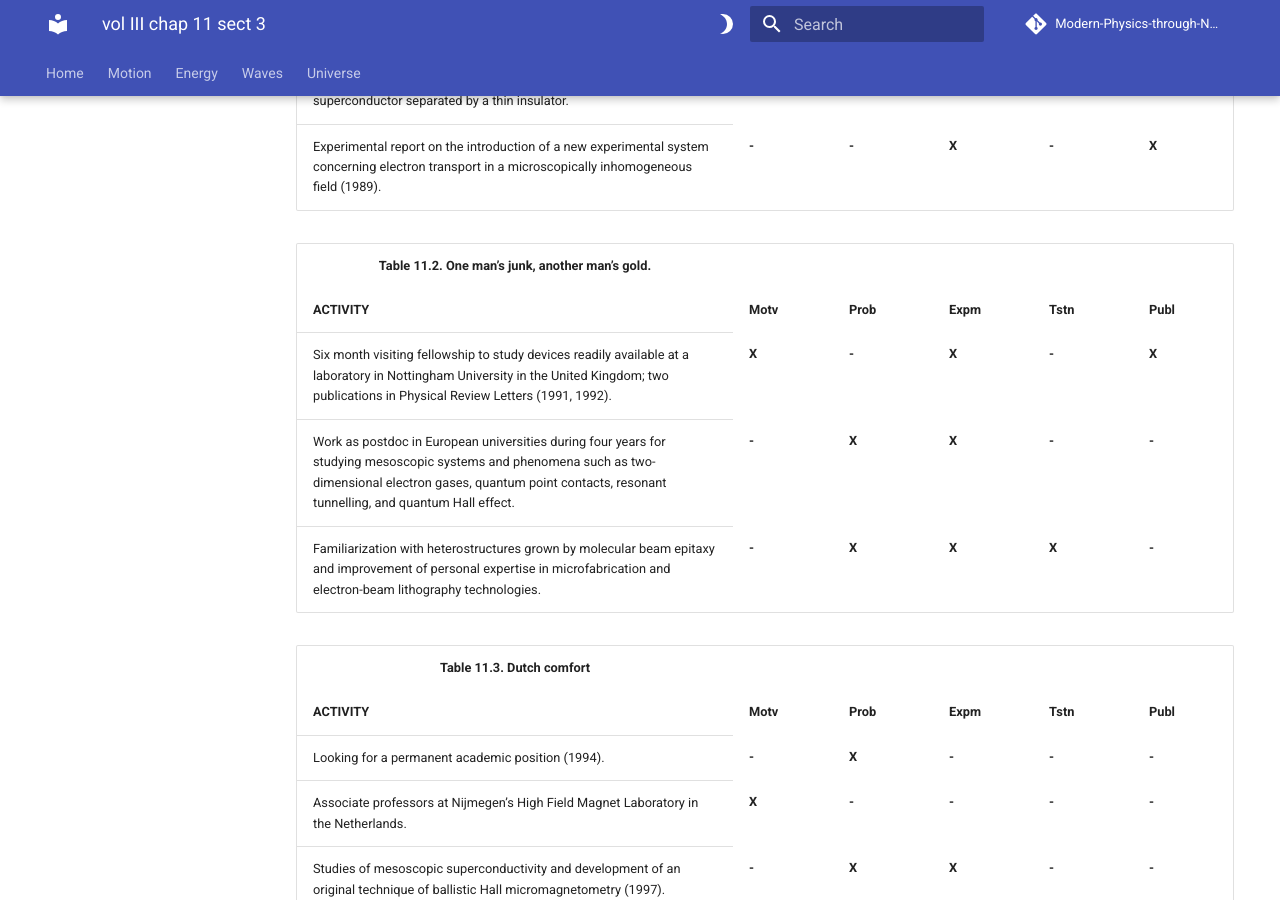
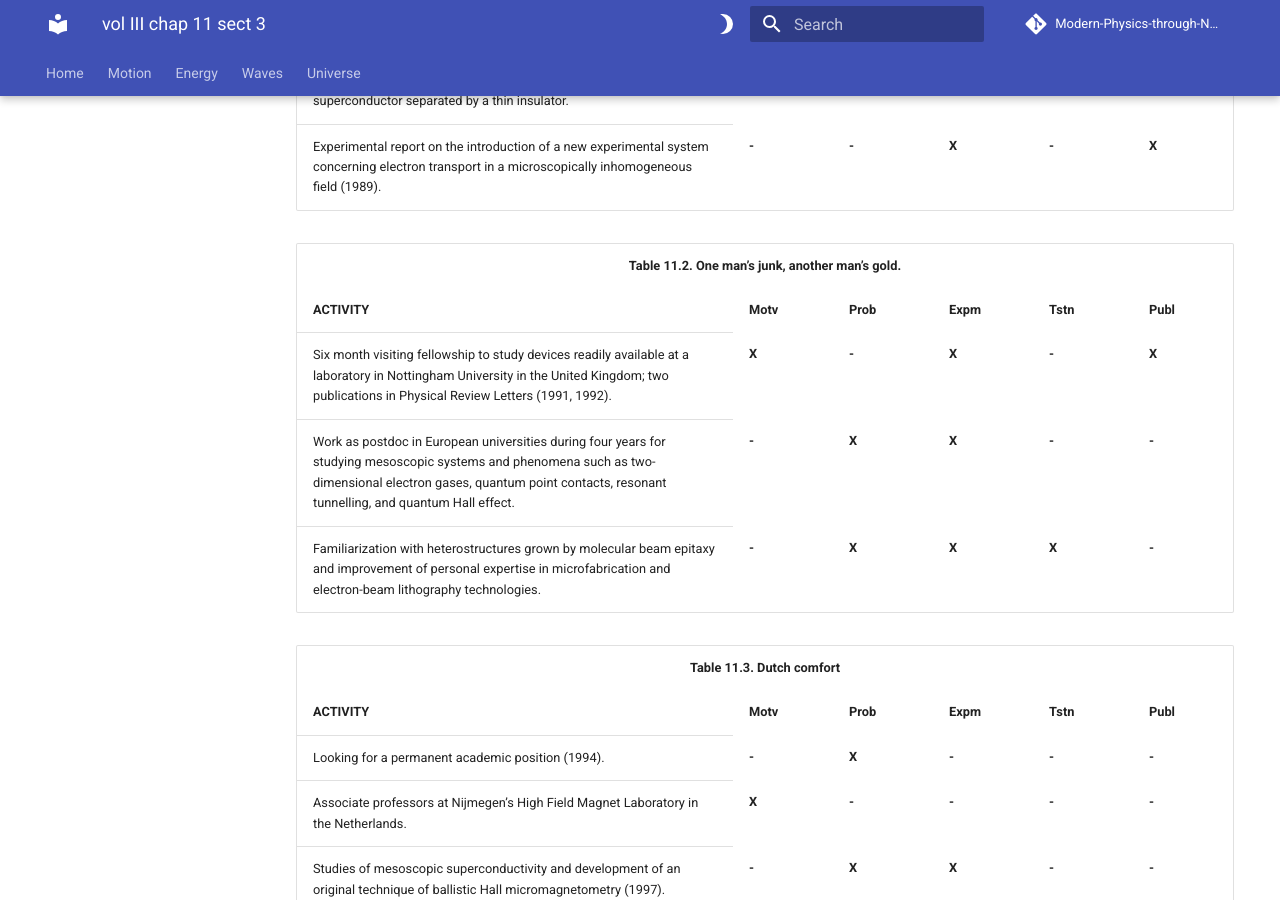
Before and after one commit to modphysnobel/modphysnobel.github.io, an MkDocs documentation site: the page built from docs/vol-III/vol-III-chap-11-sect-3.md, in a window 1280 px wide and 900 px high, scrolled down 1180 px. Built offline with MkDocs 1.6.1 and Material for MkDocs 9.7.7, drawn with Linux system fonts in a browser that asks for light colours; some web fonts are replaced; comment, search, counter and statistics services are not loaded.

Commit message:
Update vol-III-chap-11-sect-3.md

```diff
--- a/docs/vol-III/vol-III-chap-11-sect-3.md
+++ b/docs/vol-III/vol-III-chap-11-sect-3.md
@@ -112,7 +112,7 @@ X
 
 <table width="100%">
     <tr>
-    <th style="text-align: center">
+    <th colspan="6" style="text-align: center">
    Table 11.2. One man’s junk, another man’s gold.
         </th>
      </tr>
@@ -201,7 +201,7 @@ X
 
 <table width="100%">
     <tr>
-    <th style="text-align: center">
+    <th colspan="6" style="text-align: center">
     Table 11.3. Dutch comfort
         </th>
      </tr>
@@ -310,7 +310,7 @@ X
 
 <table width="100%">
     <tr>
-    <th style="text-align: center">
+    <th colspan="6" style="text-align: center">
     Table 11.4. A spell of levity.
         </th>
      </tr>
@@ -380,7 +380,7 @@ X
 
 <table width="100%">
     <tr>
-    <th style="text-align: center">
+    <th colspan="6" style="text-align: center">
     Table 11.5. Friday night experiments.
         </th>
      </tr>
@@ -449,7 +449,7 @@ X
 
 <table width="100%">
     <tr>
-    <th style="text-align: center">
+    <th colspan="6" style="text-align: center">
     Table 11.6. Better to be wrong than boring.
         </th>
      </tr>
@@ -518,7 +518,7 @@ X
 
 <table width="100%">
     <tr>
-    <th style="text-align: center">
+    <th colspan="6" style="text-align: center">
     Table 11.7. The Mancunian way.
         </th>
      </tr>
@@ -586,8 +586,8 @@ X
 
 
 <table width="100%">
-    <tr>
-    <th style="text-align: center">
+<tr>
+    <th colspan="6" style="text-align: center">
     Table 11.8. Three little clouds.
         </th>
      </tr>
@@ -656,7 +656,7 @@ X
 
 <table width="100%">
     <tr>
-    <th style="text-align: center">
+    <th colspan="6" style="text-align: center">
     Table 11.9. Legend of a Scotch tape.
         </th>
      </tr>
@@ -785,7 +785,7 @@ X
 
 <table width="100%">
     <tr>
-    <th style="text-align: center">
+    <th colspan="6" style="text-align: center">
     Table 11.10. Eureka moment.
         </th>
      </tr>
@@ -994,7 +994,7 @@ X
 
 <table width="100%">
     <tr>
-    <th style="text-align: center">
+    <th colspan="6" style="text-align: center">
     Table 11.11. Defiant existence.
         </th>
      </tr>
@@ -1123,7 +1123,7 @@ X
 
 <table width="100%">
     <tr>
-    <th style="text-align: center">
+    <th colspan="6" style="text-align: center">
     Table 11.12. Requiem for brilliant ideas.
         </th>
      </tr>
@@ -1192,7 +1192,7 @@ X
 
 <table width="100%">
     <tr>
-    <th style="text-align: center">
+    <th colspan="6" style="text-align: center">
     Table 11.13.  Graphene incarnations.
         </th>
      </tr>
@@ -1381,7 +1381,7 @@ X
 
 <table width="100%">
     <tr>
-    <th style="text-align: center">
+    <th colspan="6" style="text-align: center">
     Table 11.14. Πλανητη Graphene.
         </th>
      </tr>
@@ -1510,7 +1510,7 @@ X
 
 <table width="100%">
     <tr>
-    <th style="text-align: center">
+    <th colspan="6" style="text-align: center">
    Table 11.15. Magic of flat Carbon.
         </th>
      </tr>
@@ -1639,7 +1639,7 @@ X
 
 <table width="100%">
     <tr>
-    <th style="text-align: center">
+    <th colspan="6" style="text-align: center">
    Table 11.16. Ode to one.
         </th>
      </tr>
@@ -1768,7 +1768,7 @@ X
 
 <table width="100%">
     <tr>
-    <th style="text-align: center">
+    <th colspan="6" style="text-align: center">
    Table 11.17. To colleagues and friends.
         </th>
      </tr>
```
